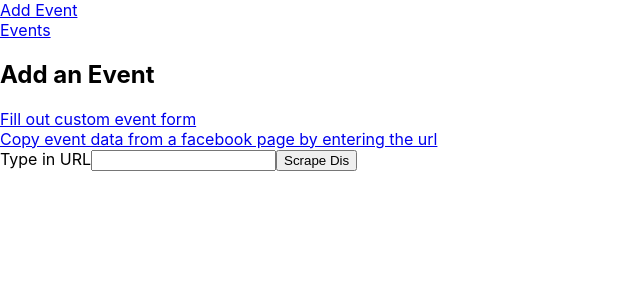
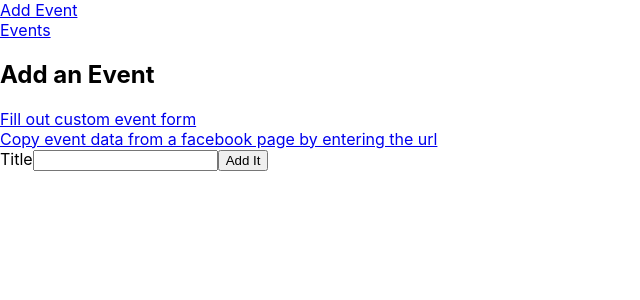
Before and after one commit to killeraliens/react-playground, a React (Create React App) app: page /add-event/custom-form in a window 1280 px wide. Shown: the top 300 px of the page, without its empty margins (0-640 px from the left). Built offline with nearby package versions, Linux system fonts and the light colour scheme.

Commit message:
messing with cheerio ready for meeting

```diff
--- a/src/scrape-test/AddEventPg.js
+++ b/src/scrape-test/AddEventPg.js
@@ -1,6 +1,7 @@
 import React from 'react';
 import { Route, NavLink } from 'react-router-dom';
 import UrlForm from './UrlForm';
+import CustomEventForm from './CustomEventForm';
 
 export default function AddEventPg(props) {
   return(
@@ -23,7 +24,7 @@ export default function AddEventPg(props) {
       />
       <Route path='/add-event/custom-form' render={(routeProps) => {
         return(
-          <UrlForm onAddEvent={props.onAddEvent} {...routeProps}/>
+          <CustomEventForm onAddEvent={props.onAddEvent} {...routeProps}/>
         )
       }}
       />
--- a/src/scrape-test/CustomEventForm.js
+++ b/src/scrape-test/CustomEventForm.js
@@ -0,0 +1,43 @@
+import React, { Component } from 'react';
+
+class CustomEventForm extends Component {
+  state = {
+    title: '',
+    imageUrl: '',
+    date: '',
+    bands: '',
+    venueId: ''
+  }
+
+  validate = (newEvent) => {
+    console.log('validating....success');
+    this.props.onAddEvent(newEvent)
+  }
+
+  makeEvent = (e) => {
+    e.preventDefault();
+
+    // how do i shorthand the creation of an event object from these state values?
+    // how do i Safely clone this.state object
+    const newEvent = { ...this.state };
+    this.validate(newEvent);
+  }
+
+  updateTitle = (e) => {
+    this.setState({
+      title: e.target.value
+    })
+  }
+
+  render() {
+    return(
+      <form className="CustomEventForm" onSubmit={this.makeEvent}>
+        <label htmlFor="event-title">Title</label>
+        <input type="text" id="event-title" name="event-title" value={this.state.title} onChange={this.updateTitle}/>
+        <button type="submit">Add It</button>
+      </form>
+    )
+  }
+}
+
+export default CustomEventForm;
--- a/src/scrape-test/UrlForm.js
+++ b/src/scrape-test/UrlForm.js
@@ -21,16 +21,26 @@ class UrlForm extends Component {
   }
 
   makeEventWithCheerio = ($) => {
+    //is this a safe way to create the object state?
     const eventObj = this.state.event
-    console.log('Title:', $('h1').text())
-    $('h1').text()
-      ? eventObj.title = $('h1').text()
-      : eventObj.title = 'Couldnt find title';
+    //console.log($('#event_summary').find('ul').text());
+    //$('ul').childNodes.forEach(child => console.log('child:', child.text()))
+    //console.log($('div[id="event_summary"]').text()); //find('div[class="_2ycp _5xhk"]')
+    //const divChildren = $('div')[0].children;
+    //console.log($(divChildren).each(child => console.log($(child).find('div').text())));
+    //console.log($('body').text())
+    console.log($('body').html())
+    //$('span').each(div => {console.log($(div).text())})
+    //if ($('#seo_h1_tag')) eventObj.title = $('#seo_h1_tag').text();
+    //console.log($.root().html());
+
+
     this.setState({
       event: eventObj
     })
     //my event object needs to reference a venue id or create a new venue object
   }
+
 
   handleSubmit = (e) => {
     e.preventDefault();
@@ -41,14 +51,16 @@ class UrlForm extends Component {
     fetch(corsMed + url)
     .then(res => {
       if(!res.ok) {
-        throw new Error(res.statusText)
+        throw new Error({res})
       }
+      //console.log(res.body);
       return res.text()
     })
     .then(res => {
       this.setState({
         urlVal: ''
       });
+      console.log(res)
       let $ = cheerio.load(res);
       this.makeEventWithCheerio($);
       this.setState({
@@ -59,7 +71,7 @@ class UrlForm extends Component {
         // I need to check the accuracy of the event object here and throw
         // an error if the data is not right or they need to re-enter the url
         // how is best to handle form errors? (will need more for custom form)
-        console.log(this.state.event);
+        //console.log(this.state.event);
         const newEvent = this.state.event
         this.setState({
           loading: false,
```
